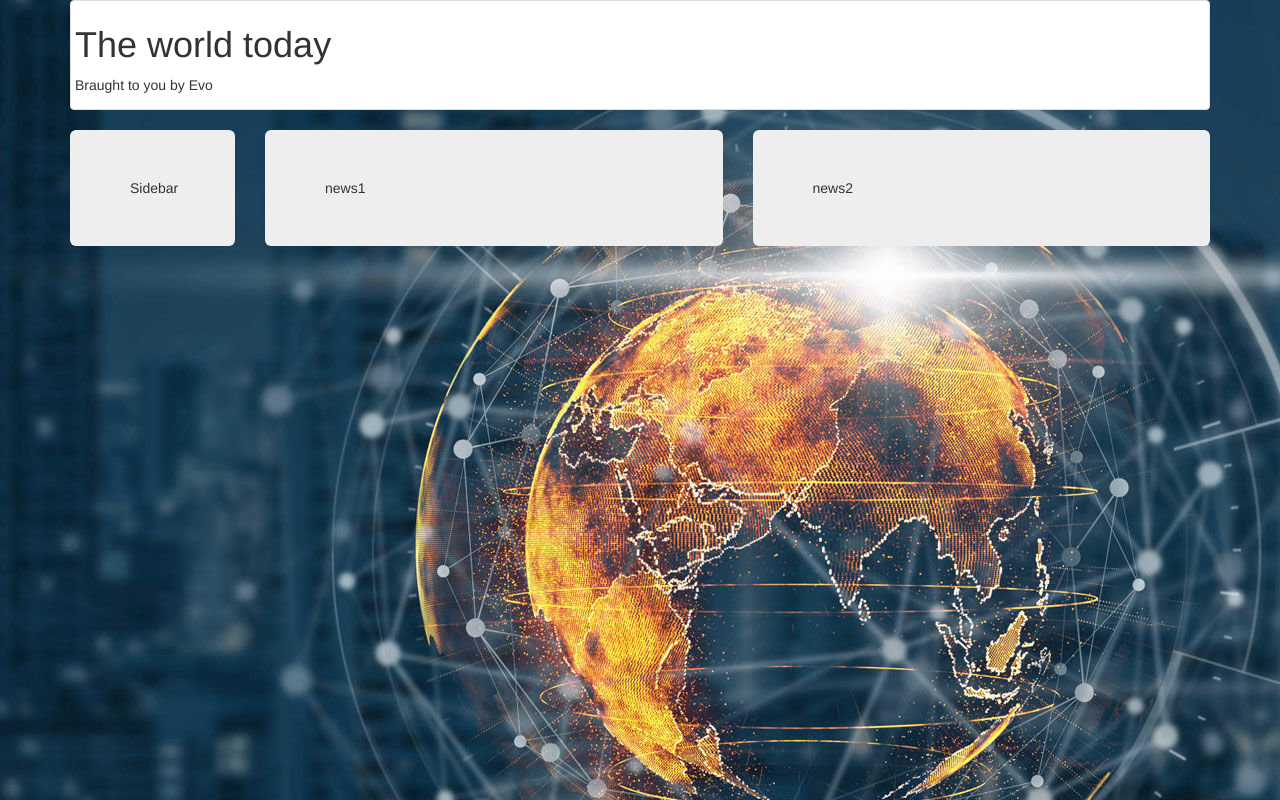
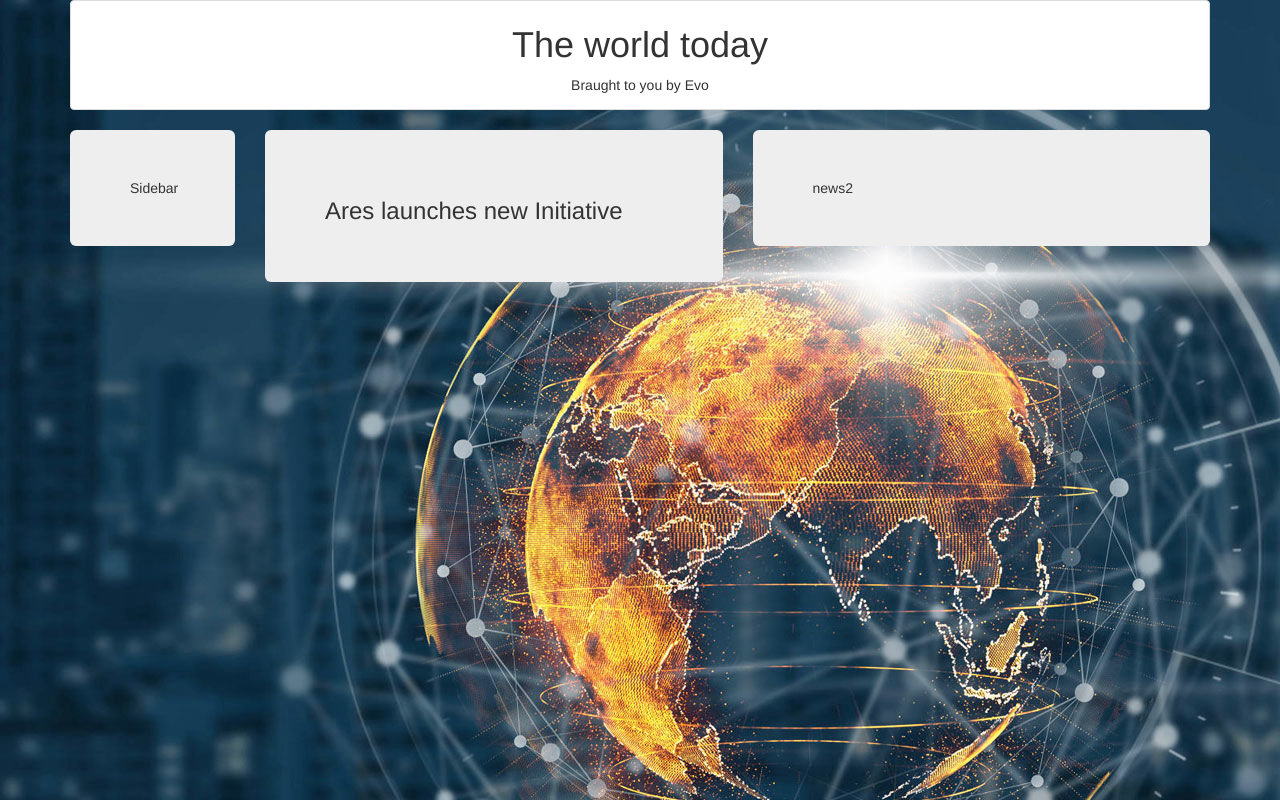
Before and after one commit to ELee-Wuollet13/week-one-project, a plain HTML site: page index.html in a window 1280 px wide. Drawn offline with Linux system fonts and the light colour scheme.

Commit message:
add more content

```diff
--- a/css/styles.css
+++ b/css/styles.css
@@ -4,3 +4,7 @@ body {
   background-size: auto;
   text: black;
 }
+
+.thumbnail {
+  text-align: center;
+}
--- a/index.html
+++ b/index.html
@@ -4,12 +4,11 @@
     <link rel="stylesheet" href="css/bootstrap.css">
     <link rel="stylesheet" href="css/styles.css">
     <meta charset="utf-8">
-    <title>Bio for a Shadowrun charecter</title>
+    <title>Shadowrun News</title>
   </head>
   <body>
     <div class="container">
       <div class="thumbnail">
-
       <h1>The world today</h1>
       <p>Braught to you by Evo</p>
     </div>
@@ -22,7 +21,8 @@
         </div>
         <div class="col-md-5">
           <div class="jumbotron">
-            news1
+            <h3>Ares launches new Initiative</h3>
+
 
           </div>
         </div>
```
